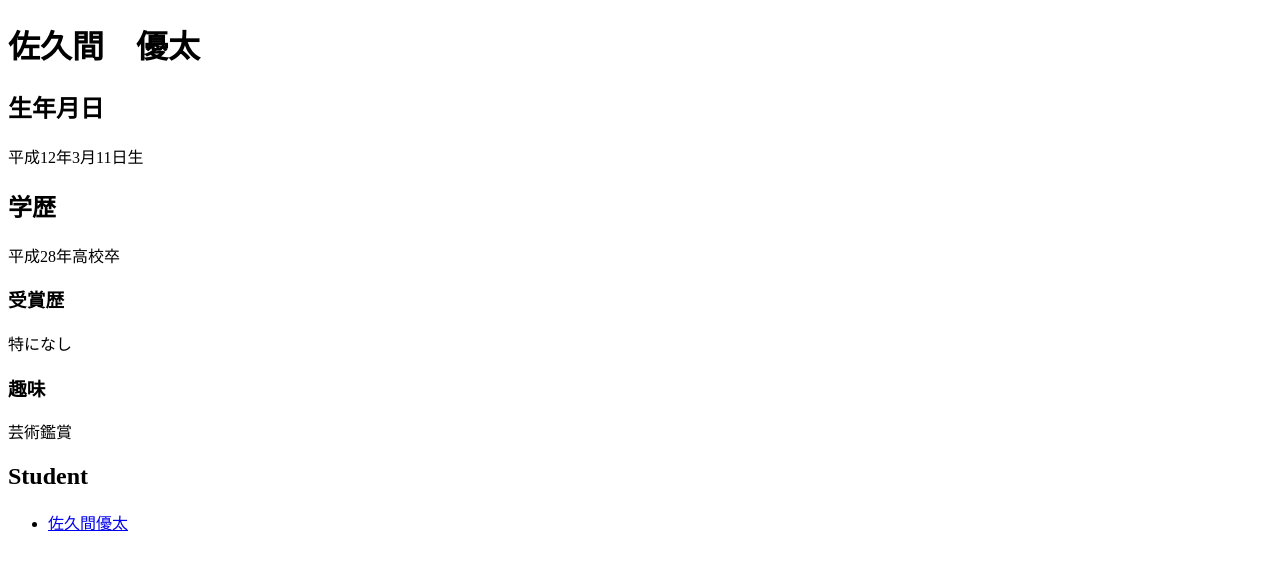
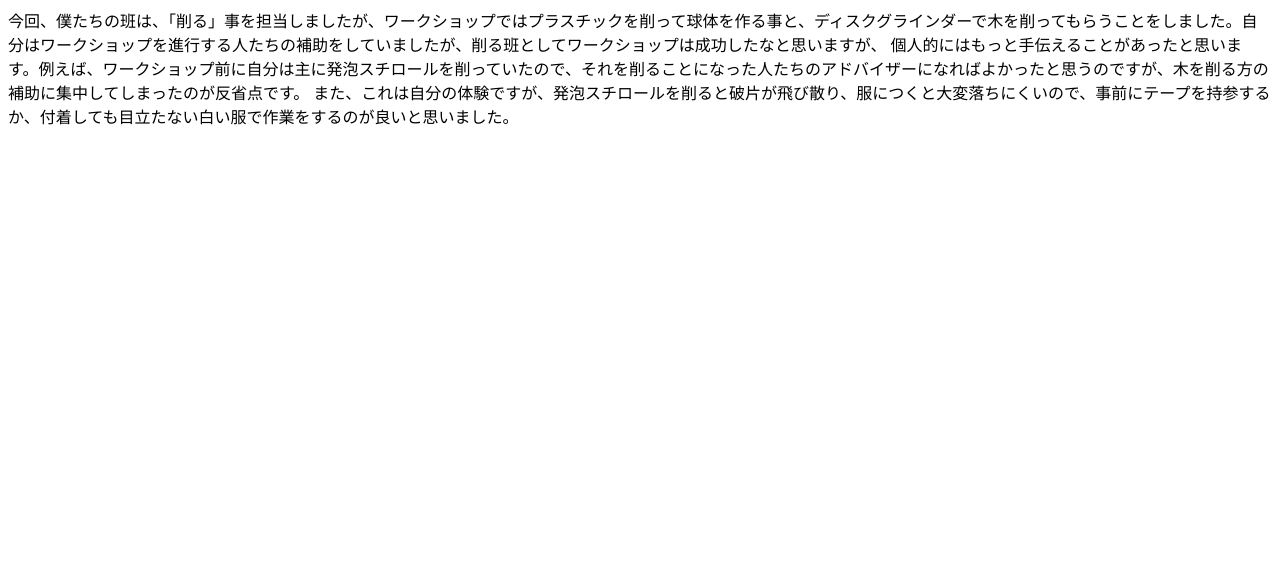
Before and after one commit to YutaSakuma/YutaSakuma.github.io, a plain HTML site: page material.html in a window 1280 px wide. Drawn offline with Linux system fonts and the light colour scheme.

Commit message:
add files

```diff
--- a/material.html
+++ b/material.html
@@ -1,49 +1,13 @@
-<!DOCTYPE html>
 <!DOCTYPE html>
 <html lang="en" dir="ltr">
   <head>
     <meta charset="utf-8">
-    <title>Iam sakuma</title>
+    <title>〜削る事を通して〜</title>
   </head>
   <body>
-<header>
-<h1>  佐久間　優太</h1></header>
-<nav>
 
-<h1>  生年月日</h1>
-</nav>
-<section>
-  平成12年3月11日生
-</section>
-
-<h2>学歴</h2>
-<section>
-  平成28年高校卒
-</section>
-
-<h3>受賞歴</h3>
-<section>
-  特になし
-</section>
-
-<h3>趣味</h3>
-<section>
-  芸術鑑賞
-</section>
-
-<section>
-  <h1>Student</h1>
-  <ul>
-    <li><a href="file:///Users/sakumayuuta/Desktop/material.html">佐久間優太</a></li>
-    </ul>
-</section>
-
-
-
-
-
-
-
-
+今回、僕たちの班は、「削る」事を担当しましたが、ワークショップではプラスチックを削って球体を作る事と、ディスクグラインダーで木を削ってもらうことをしました。自分はワークショップを進行する人たちの補助をしていましたが、削る班としてワークショップは成功したなと思いますが、
+個人的にはもっと手伝えることがあったと思います。例えば、ワークショップ前に自分は主に発泡スチロールを削っていたので、それを削ることになった人たちのアドバイザーになればよかったと思うのですが、木を削る方の補助に集中してしまったのが反省点です。
+また、これは自分の体験ですが、発泡スチロールを削ると破片が飛び散り、服につくと大変落ちにくいので、事前にテープを持参するか、付着しても目立たない白い服で作業をするのが良いと思いました。
   </body>
 </html>
```
Also changed, not shown: GW.html (added, +22 -0 lines), index.html (+48 -13 lines), 1 other file.
